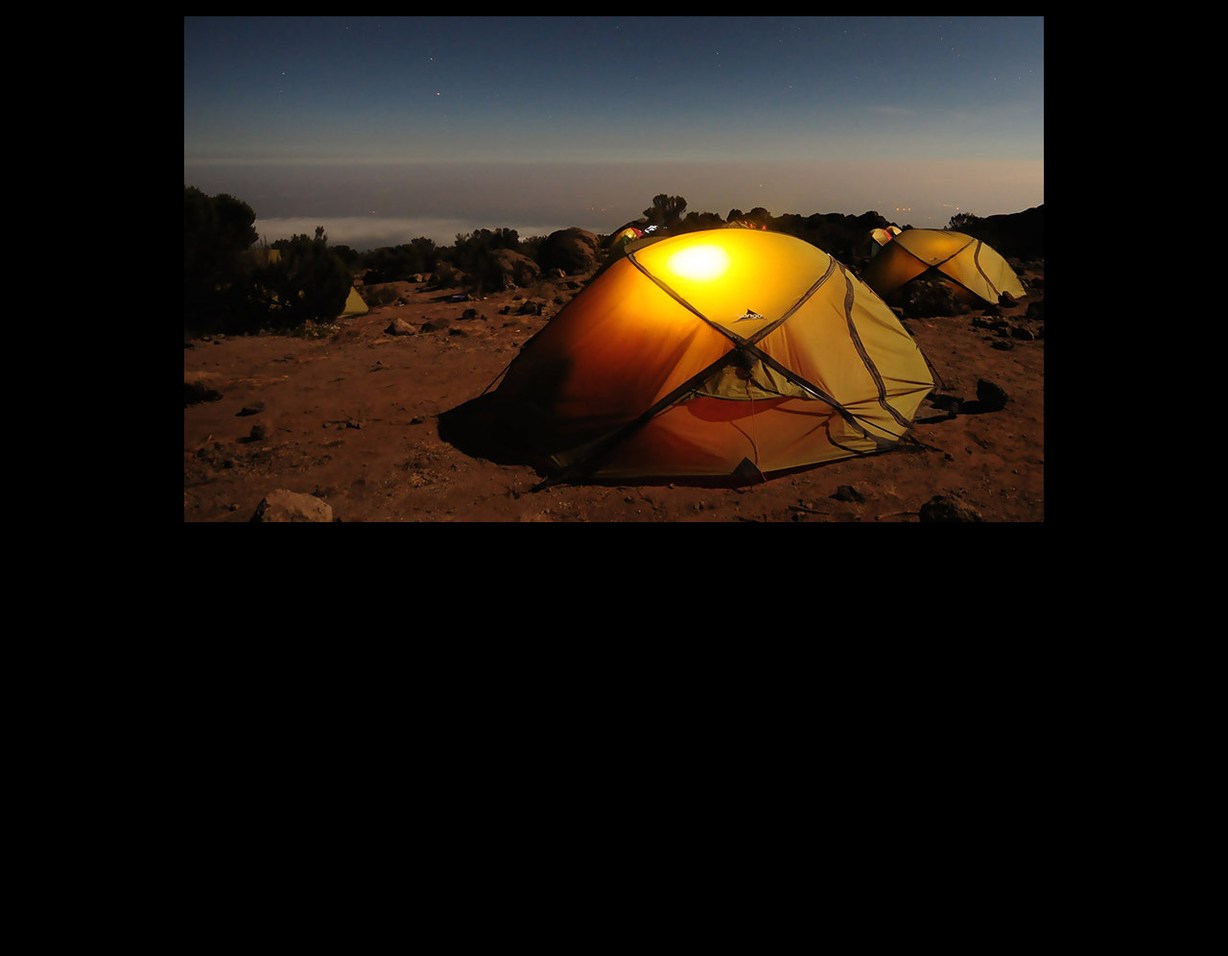
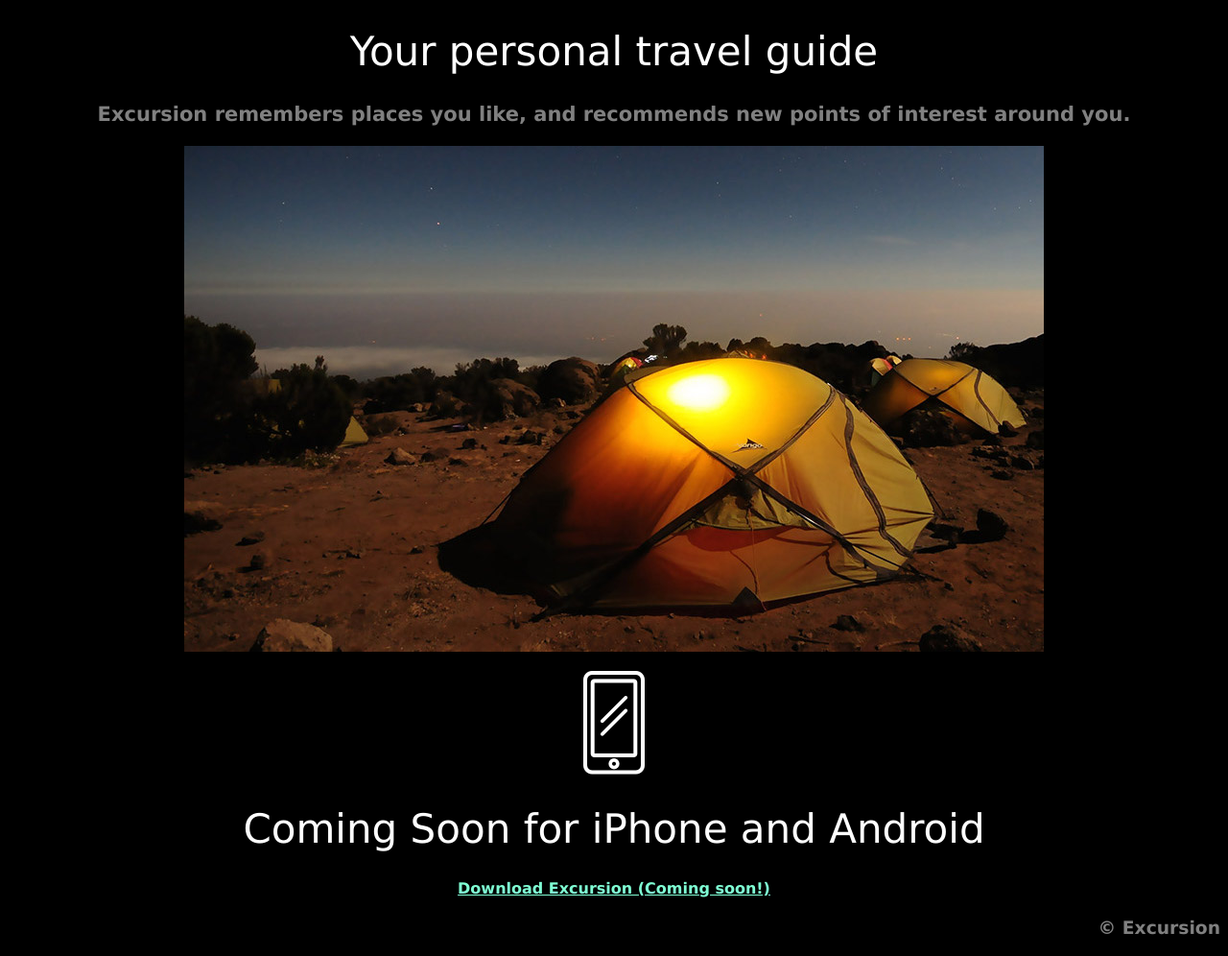
Before and after one commit to drmario4/excursion, a plain HTML site: page index.html in a window 1280 px wide. Shown: the part 318-1314 px from the top of the page at 96% size. Before the commit the page ends 874 px from the top, so only its background shows below. Drawn offline with Linux system fonts and the light colour scheme.

Commit message:
Finished up ex 5

```diff
--- a/index.html
+++ b/index.html
@@ -9,13 +9,31 @@
   <body>
     <!-- Style for the top header -->
     <h1 class="topHead">Discover hidden places in the world around you</h1>
-    <a href="#"><h4 class="download">Download Excursion (Coming Soon!)</h4></a>
+
+    <!-- link for future download-->
+    <a href="#"><h4 class="downloadLink">Download Excursion (Coming Soon!)</h4></a>
 
     <!-- play the video -->
     <p><video autoplay muted loop>
     <source src="./resources/videos/excursion.mp4" type="video/mp4"></video>
-</p>
-    <img src="resources/images/camp.jpg"/>
+    </p>
 
+    <h1 class="guide">Your personal travel guide</h1>
+
+    <h3 class="prodMsg">Excursion remembers places you like, and recommends new points of interest around you.</h3>
+
+    <!-- display image
+    p tag used so images will disply stacked -->
+    <p>
+      <img src="resources/images/camp.jpg"/>
+    </p>
+    <!--Display phone icon -->
+    <img src="resources/images/phone.png"/>
+
+    <h1 class="guide">Coming Soon for iPhone and Android</h1>
+
+    <a href=""><h4 class="downloadLink">Download Excursion (Coming soon!)</h4></a>
+
+    <h3 class="copyright">© Excursion</h3>
   </body>
 </html>
--- a/resources/css/style.css
+++ b/resources/css/style.css
@@ -4,20 +4,40 @@
 body {
   background-color: black;
   text-align: center;
+  font-family: verdana;
 }
 
+/* Style for the main top heading */
 .topHead {
-  font-family: verdana;
   font-weight: normal;
   font-size: 50px;
   text-align: center;
   color: white;
 }
 
-.download {
-  font-family: verdana;
+/* Style for the download links */
+.downloadLink {
   color: aquamarine;
   text-sixe: 16px;
   text-align:center;
   text-decoration: underline aquamarine;
 }
+
+/* Style for the intra-page headings */
+.guide {
+  font-weight: 300;
+  font-size: 42px;
+  text-align: center;
+  color: white;
+}
+
+/* Style for the sub heading info */
+.prodMsg {
+  font-size: 21px;
+  color: gray;
+}
+/* Style for the copyright display */
+.copyright {
+  text-align: right;
+  color: gray;
+}
```
